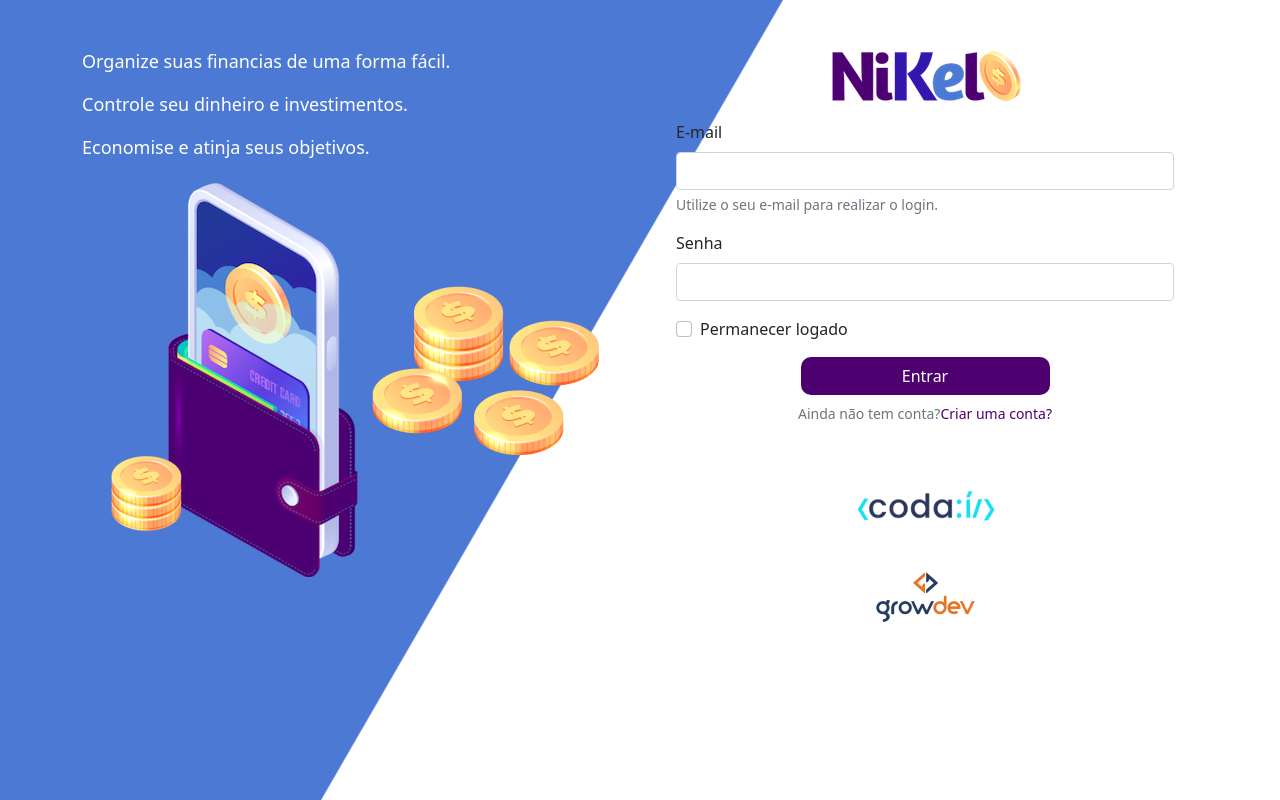
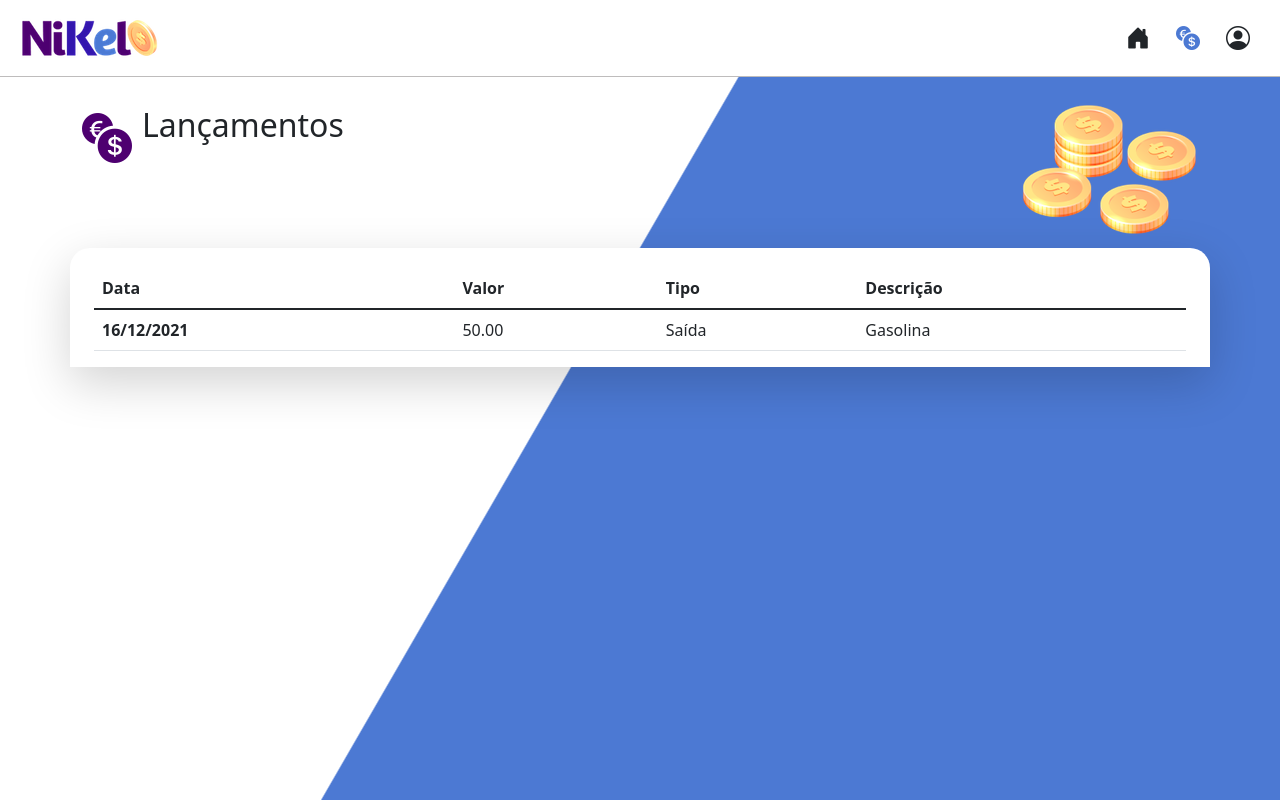
Before and after one commit to webandrade/nikel, a plain HTML site: page public/transactions.html in a window 1280 px wide. Drawn offline with nearby package versions, Linux system fonts and the light colour scheme.

Commit message:
Conclusão da tela de Lançamentos e inicio da tela modal de criação de conta.

```diff
--- a/public/css/styles.css
+++ b/public/css/styles.css
@@ -45,8 +45,14 @@ header {
     margin: 0 25%;
 }
 
-.button-login:hover {
+.button-login:hover, .button-default:hover {
     background: #4c79d3;
+    color: #ffffff;
+}
+
+.button-default {
+    border-radius: 10px;
+    background-color: #4e0070;
     color: #ffffff;
 }
 
@@ -59,3 +65,9 @@ header {
     background: #4c79d3;
     color: #ffffff;
 }
+
+.info {
+    background-color: #ffffff;
+    border-radius: 20px 20px 0px 0px;
+    padding: 20px 0px 0px 0px;
+}
--- a/public/transactions.html
+++ b/public/transactions.html
@@ -1,74 +1,88 @@
 <!DOCTYPE html>
 <html lang="pt">
+
 <head>
     <meta charset="UTF-8">
     <meta http-equiv="X-UA-Compatible" content="IE=edge">
     <meta name="viewport" content="width=device-width, initial-scale=1.0">
-    <title>Nikel - Histórico</title>
-    <link href="https://cdn.jsdelivr.net/npm/bootstrap@5.1.3/dist/css/bootstrap.min.css" rel="stylesheet" integrity="sha384-1BmE4kWBq78iYhFldvKuhfTAU6auU8tT94WrHftjDbrCEXSU1oBoqyl2QvZ6jIW3" crossorigin="anonymous">
+    <title>Nikel - Lançamentos</title>
+    <link href="https://cdn.jsdelivr.net/npm/bootstrap@5.1.3/dist/css/bootstrap.min.css" rel="stylesheet"
+        integrity="sha384-1BmE4kWBq78iYhFldvKuhfTAU6auU8tT94WrHftjDbrCEXSU1oBoqyl2QvZ6jIW3" crossorigin="anonymous">
     <link rel="stylesheet" href="./css/styles.css">
+    <link rel="stylesheet" href="https://cdn.jsdelivr.net/npm/bootstrap-icons@1.7.2/font/bootstrap-icons.css">
 </head>
-<body id="login">
-    <main>
-        <div class="container">
-            <div class="row vh-100">
-                <div class="col d-flex justity-contet-center my-5 flex-column">
-                    <div class="text-login">
-                        <p>Organize suas financias de uma forma fácil.</p>
-                        <p>Controle seu dinheiro e investimentos.</p>
-                        <p>Economise e atinja seus objetivos.</p>
-                    </div>
-                    <div class="text-center">
-                        <img src="./assets/images/pocket.png" alt="Image Pocket" class="img-fluid" srcset="">
-                        <img src="./assets/images/coins.png" alt="Image Coins" class="img-fluid d-none d-md-inline" srcset="">
+
+<body id="app">
+    <header>
+        <nav class="navbar navbar-expand navbar-light bg-white">
+            <div class="container-fluid">
+                <a class="navbar-brand" href="#">
+                    <img src="./assets/images/nikel-small-logo.png" alt="logo nikel" class="img-fluid" srcset="">
+                </a>
+                <button class="navbar-toggler" type="button" data-bs-toggle="collapse"
+                    data-bs-target="#navbarSupportedContent" aria-controls="navbarSupportedContent"
+                    aria-expanded="false" aria-label="Toggle navigation">
+                    <span class="navbar-toggler-icon"></span>
+                </button>
+                <div class="collapse navbar-collapse justify-content-end" id="navbarSupportedContent">
+                    <div class="d-flex">
+                        <a href="home.html"><button class="btn" type="button"><i
+                                    class="bi bi-house-door-fill fs-4"></i></button></a>
+                        <a href="transactions.html"><button class="btn" type="button"><i
+                                    class="bi bi-currency-exchange fs-4 color-secondary"></i></button></a>
+                        <div class="dropdown">
+                            <button class="btn" type="button" id="dropdownMenuButton1" data-bs-toggle="dropdown"
+                                aria-expanded="false">
+                                <i class="bi bi-person-circle fs-4"></i>
+                            </button>
+                            <ul class="dropdown-menu" aria-labelledby="dropdownMenuButton1">
+                                <li><a class="dropdown-item" href="#">Sair</a></li>
+                            </ul>
+                        </div>
                     </div>
                 </div>
-                <div class="col d-flex justity-contet-center my-5 flex-column">
+            </div>
+        </nav>
+    </header>
+    <main>
+        <div class="container-lg">
+            <div class="row">
+                <div class="col d-flex mt-4 justify-content-start alig-items-center">
+                    <i class="bi bi-currency-exchange color-primary icon-detail "></i>
+                    <span class="fs-2">Lançamentos</span>
+                </div>
+                <div class="col d-flex mt-4 justify-content-end">
+                    <div class="text-center">
+                        <img src="./assets/images/coins-small.png" alt="image coins" srcset="">
+                    </div>
+                </div>
+            </div>
+            <div class="row">
+                <div class="col-12 info shadow-lg">
                     <div class="container">
                         <div class="row">
                             <div class="col">
-                                <div class="text-center mb-3">
-                                    <img src="./assets/images/nikel-logo.png" alt="Logo Nikel" class="img-fluid" srcset="">
-                                </div>
-                            </div>
-                        </div>
-                        <div class="row">
-                            <div class="col">
-                                <form>
-                                    <div class="mb-3">
-                                        <label for="exampleInputEmail1" class="form-label">E-mail</label>
-                                        <input type="email" class="form-control" id="exampleInputEmail1" aria-describedby="emailHelp">
-                                        <div id="emailHelp" class="form-text">Utilize o seu e-mail para realizar o login.</div>
-                                    </div>
-                                    <div class="mb-3">
-                                        <label for="exampleInputPassword1" class="form-label">Senha</label>
-                                        <input type="password" class="form-control" id="exampleInputPassword1">
-                                    </div>
-                                    <div class="mb-3 form-check">
-                                        <input type="checkbox" class="form-check-input" id="exampleCheck1">
-                                        <label class="form-check-label" for="exampleCheck1">Permanecer logado</label>
-                                    </div>
-                                    <button type="submit" class="btn button-login">Entrar</button>
-                                </form>
-                            </div>
-                        </div>
-                        <div class="row">
-                            <div class="col">
-                                <p class="text-center mt-2 form-text">Ainda não tem conta?<span class="link-default">Criar uma conta?</span></p>
-                            </div>
-                        </div>
-                        <div class="row">
-                            <div class="col">
-                                <div class="text-center mt-5">
-                                    <img src="./assets/images/codai-logo.png" alt="Logo Codai" class="img-fluid" srcset="">
-                                </div>
-                            </div>
-                        </div>
-                        <div class="row">
-                            <div class="col">
-                                <div class="text-center mt-2">
-                                    <img src="./assets/images/growdev-logo.png" alt="Logo Growdev" class="img-fluid" srcset="">
-                                </div>
+                                <table class="table">
+                                    <thead>
+                                        <tr>
+                                            <th scope="col">Data</th>
+                                            <th scope="col">Valor</th>
+                                            <th scope="col">Tipo</th>
+                                            <th scope="col">Descrição</th>
+                                        </tr>
+                                    </thead>
+                                    <tbody>
+                                        <tr scope="row">
+                                            <th scope="row">16/12/2021</th>
+                                            <td scope="row">50.00</td>
+                                            <td scope="row">Saída</td>
+                                            <td scope="row">Gasolina</td>
+                                        </tr>
+                                        <tr>
+
+                                        </tr>
+                                    </tbody>
+                            </table>
                             </div>
                         </div>
                     </div>
@@ -76,5 +90,10 @@
             </div>
         </div>
     </main>
+
+    <script src="https://cdn.jsdelivr.net/npm/bootstrap@5.1.3/dist/js/bootstrap.bundle.min.js"
+        integrity="sha384-ka7Sk0Gln4gmtz2MlQnikT1wXgYsOg+OMhuP+IlRH9sENBO0LRn5q+8nbTov4+1p"
+        crossorigin="anonymous"></script>
 </body>
+
 </html>
```
Also changed, not shown: public/home.html (+49 -12 lines), public/index.html (+45 -9 lines).
